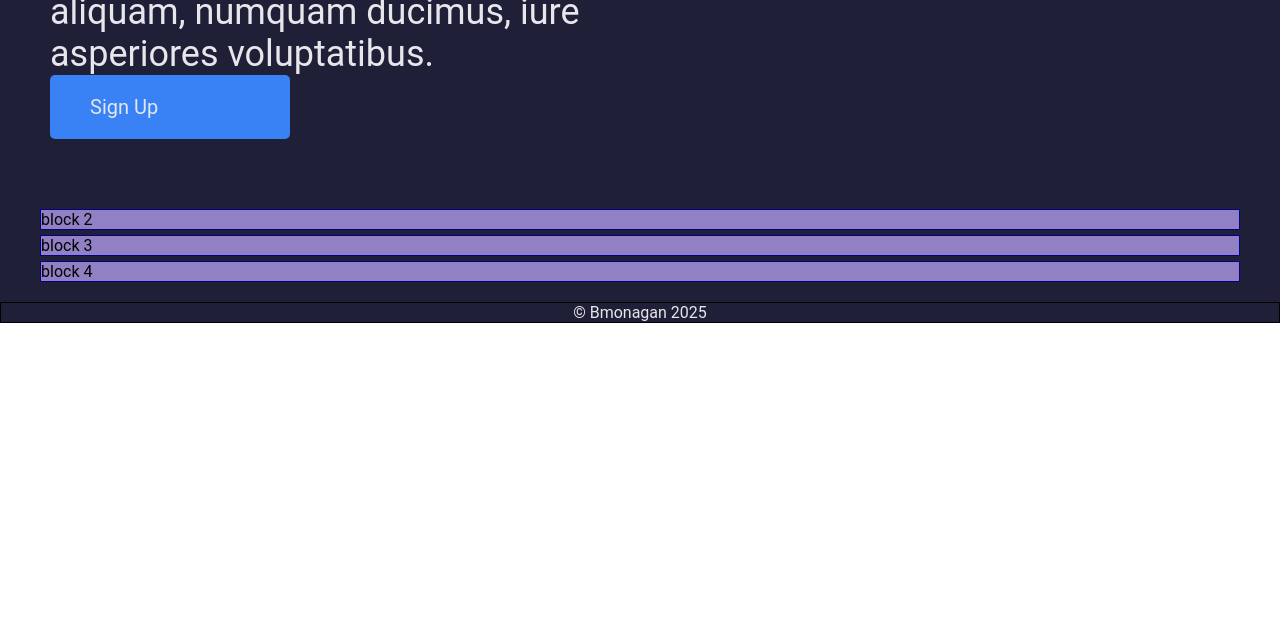
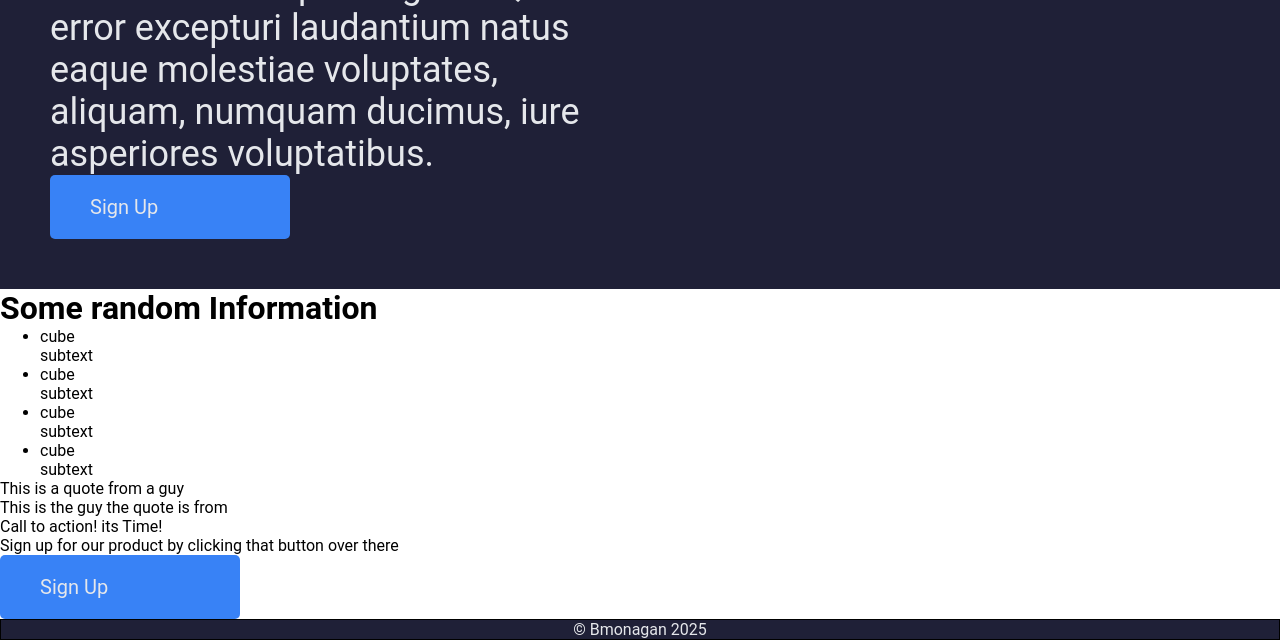
Before and after one commit to bmonagan/landing-page, a plain HTML site: page index.html in a window 1280 px wide. Shown: the part 683-1323 px from the top of the page. Before the commit the page ends 1006 px from the top, so only its background shows below. Drawn offline with Linux system fonts and the light colour scheme.

Commit message:
Added in tythe rest of the placeholder text that im aiming for

```diff
--- a/index.html
+++ b/index.html
@@ -11,7 +11,7 @@
 <body>
     <header>
         <div class="headerLeft">
-            <img src="./images/bkm-logo.svg"width="150" height="100"  alt="website icon">
+            <img src="./images/bkm-logo.svg"width="200" height="200"  alt="website icon">
         </div>
         <div class="headerRight">
             <button>header link one</button>
@@ -31,11 +31,40 @@
         </div>
     </div>
 
-    <div class="main-block">
+    <div class="Information">
+        <h1>Some random Information</h1>
+        <ul class="information-box">
+            <li>
+                <div class="illustration-cube">cube</div>
+                <div class="subtext">subtext</div>
+            </li>
+            <li>
+                <div class="illustration-cube">cube</div>
+                <div class="subtext">subtext</div>
+            </li>
+            <li>
+                <div class="illustration-cube">cube</div>
+                <div class="subtext">subtext</div>
+            </li>
+            <li>
+                <div class="illustration-cube">cube</div>
+                <div class="subtext">subtext</div>
+            </li>
+        </ul>
 
-        <div class="container">block 2</div>
-        <div class="container">block 3</div>
-        <div class="container">block 4</div>
+    </div>
+    <div class="quotation-area">
+        <div class="quote">This is a quote from a guy</div>
+        <div class="attribution">This is the guy the quote is from</div>
+    </div>
+    <div class="callToAction">
+        <div class="callBox">
+            <div class="callText">Call to action! its Time!</div>
+            <div class="callSub">Sign up for our product by clicking that button over there</div>
+            <button class = "signUp">Sign Up</button>
+
+        </div>
+    </div>
     </div>
     <footer>
         © Bmonagan 2025
```
